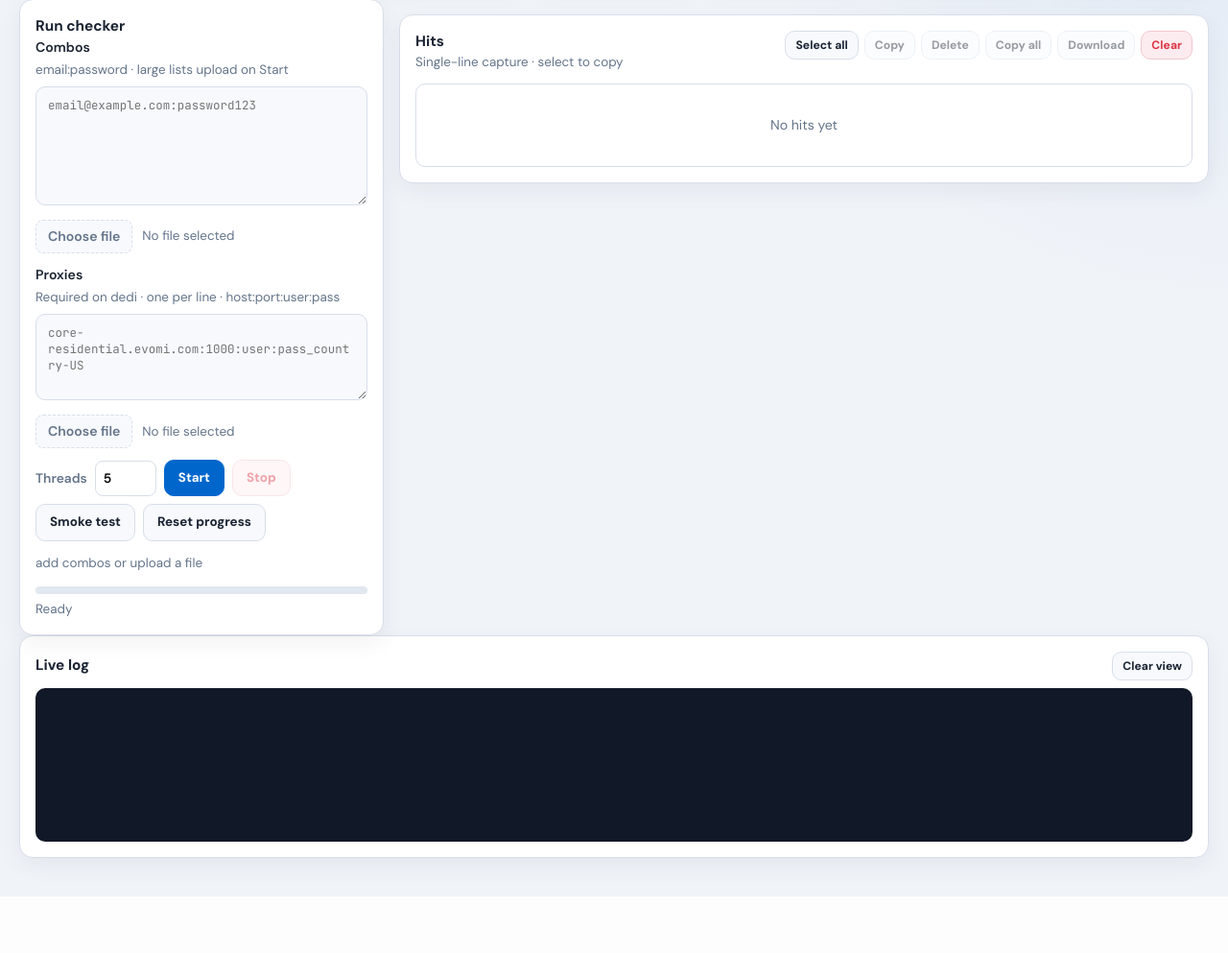
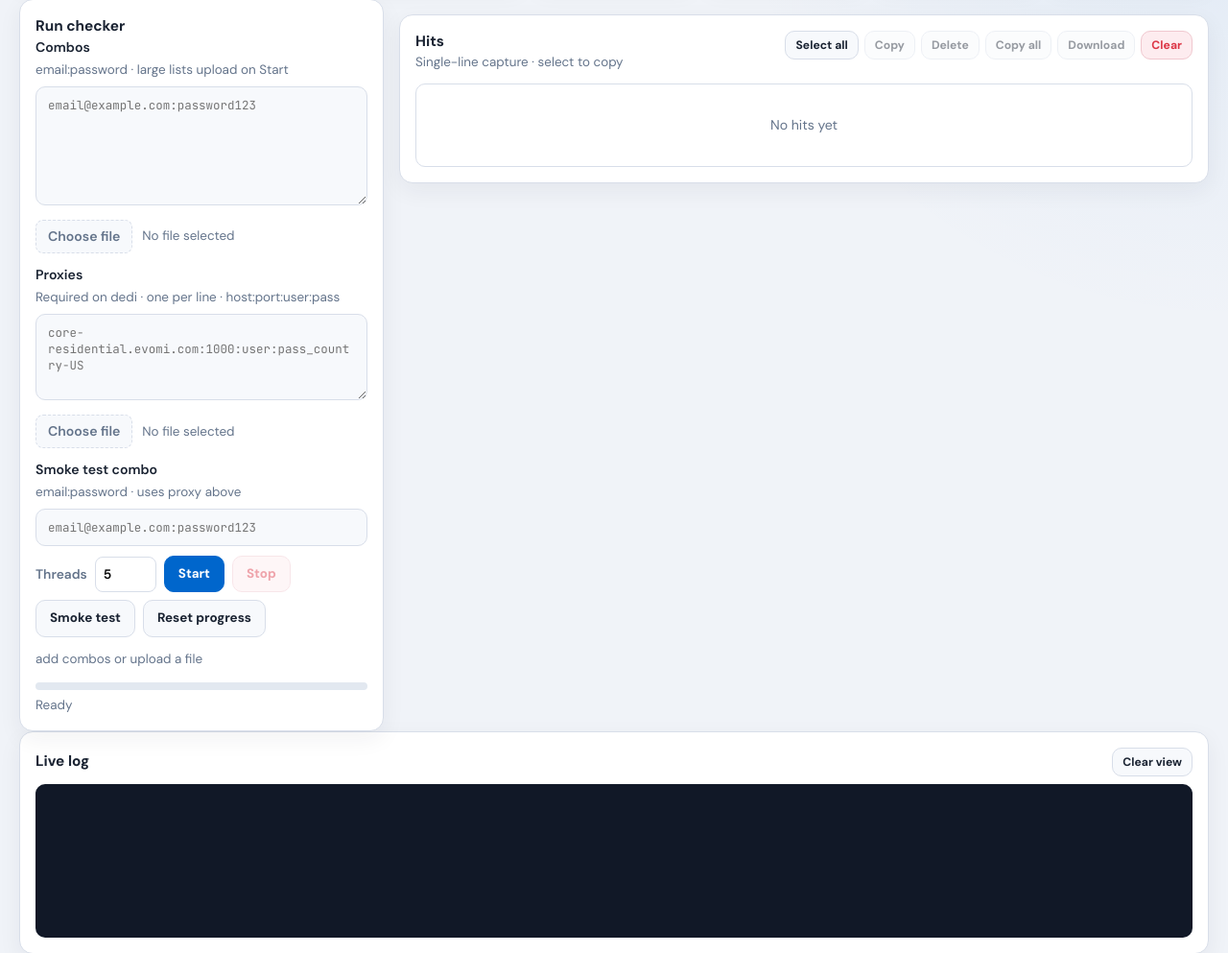
Before and after one commit to krackn88/AgentBoot, a FastAPI app: page / in a window 1280 px wide. Shown: the part 192-1185 px from the top of the page at 96% size. Before the commit the page ends 1126 px from the top, so only its background shows below. Run offline with FastAPI, Linux system fonts and the light colour scheme; data that the repository does not hold is empty.

Commit message:
Add dedicated smoke test combo input box
Co-authored-by: krackn88 <krackn88@users.noreply.github.com>

```diff
--- a/server/static/app.js
+++ b/server/static/app.js
@@ -11,6 +11,7 @@ const startBtn = $("#startBtn");
 const stopBtn = $("#stopBtn");
 const resetProgressBtn = $("#resetProgressBtn");
 const smokeTestBtn = $("#smokeTestBtn");
+const smokeCombo = $("#smokeCombo");
 const smokeResult = $("#smokeResult");
 const statusPill = $("#statusPill");
 const progressFill = $("#progressFill");
@@ -109,7 +110,21 @@ async function saveSession() {
   } catch (_) {}
 }
 
+function loadSmokeCombo() {
+  try {
+    const saved = localStorage.getItem("dtv_smoke_combo");
+    if (saved) smokeCombo.value = saved;
+  } catch (_) {}
+}
+
+function saveSmokeCombo() {
+  try {
+    localStorage.setItem("dtv_smoke_combo", smokeCombo.value);
+  } catch (_) {}
+}
+
 async function loadSession() {
+  loadSmokeCombo();
   try {
     const data = await api("/api/session");
     storedComboCount = data.combo_count || 0;
@@ -153,6 +168,7 @@ combosText.addEventListener("input", () => {
 });
 proxiesText.addEventListener("input", scheduleSave);
 threadsInput.addEventListener("change", scheduleSave);
+smokeCombo.addEventListener("input", saveSmokeCombo);
 
 comboFile.addEventListener("change", () => {
   const file = comboFile.files[0];
@@ -419,11 +435,14 @@ clearLogBtn.addEventListener("click", () => {
 });
 
 smokeTestBtn.addEventListener("click", async () => {
-  const comboLine = combosText.value.split(/\r?\n/).find((l) => l.trim()) || "";
+  const comboLine = smokeCombo.value.trim()
+    || combosText.value.split(/\r?\n/).find((l) => l.trim())
+    || "";
   if (!comboLine.trim()) {
-    showToast("Add a combo to test");
+    showToast("Add a smoke test combo");
     return;
   }
+  saveSmokeCombo();
 
   smokeTestBtn.disabled = true;
   const prev = smokeTestBtn.textContent;
--- a/server/static/index.html
+++ b/server/static/index.html
@@ -83,6 +83,12 @@
           </div>
         </div>
 
+        <div class="field smoke-field">
+          <label for="smokeCombo">Smoke test combo</label>
+          <span class="field-hint">email:password · uses proxy above</span>
+          <input type="text" id="smokeCombo" class="text-input" placeholder="email@example.com:password123" autocomplete="off" spellcheck="false" />
+        </div>
+
         <div class="controls">
           <label class="threads">
             Threads
@@ -90,7 +96,7 @@
           </label>
           <button class="btn primary" id="startBtn">Start</button>
           <button class="btn ghost danger" id="stopBtn" disabled>Stop</button>
-          <button class="btn ghost" id="smokeTestBtn" title="Test one combo">Smoke test</button>
+          <button class="btn ghost" id="smokeTestBtn" title="Test smoke test combo">Smoke test</button>
           <button class="btn ghost" id="resetProgressBtn">Reset progress</button>
         </div>
 
--- a/server/static/style.css
+++ b/server/static/style.css
@@ -225,10 +225,27 @@ textarea {
   font-size: 0.78rem;
 }
 
-textarea:focus {
+textarea:focus,
+.text-input:focus {
   outline: none;
   border-color: var(--accent);
   box-shadow: 0 0 0 3px rgba(0, 102, 204, 0.12);
+}
+
+.text-input {
+  width: 100%;
+  margin-top: 6px;
+  background: var(--surface-2);
+  color: var(--text);
+  border: 1px solid var(--border);
+  border-radius: var(--radius-sm);
+  padding: 10px 12px;
+  font-family: var(--mono);
+  font-size: 0.78rem;
+}
+
+.smoke-field {
+  margin-bottom: 10px;
 }
 
 .file-row {
```
